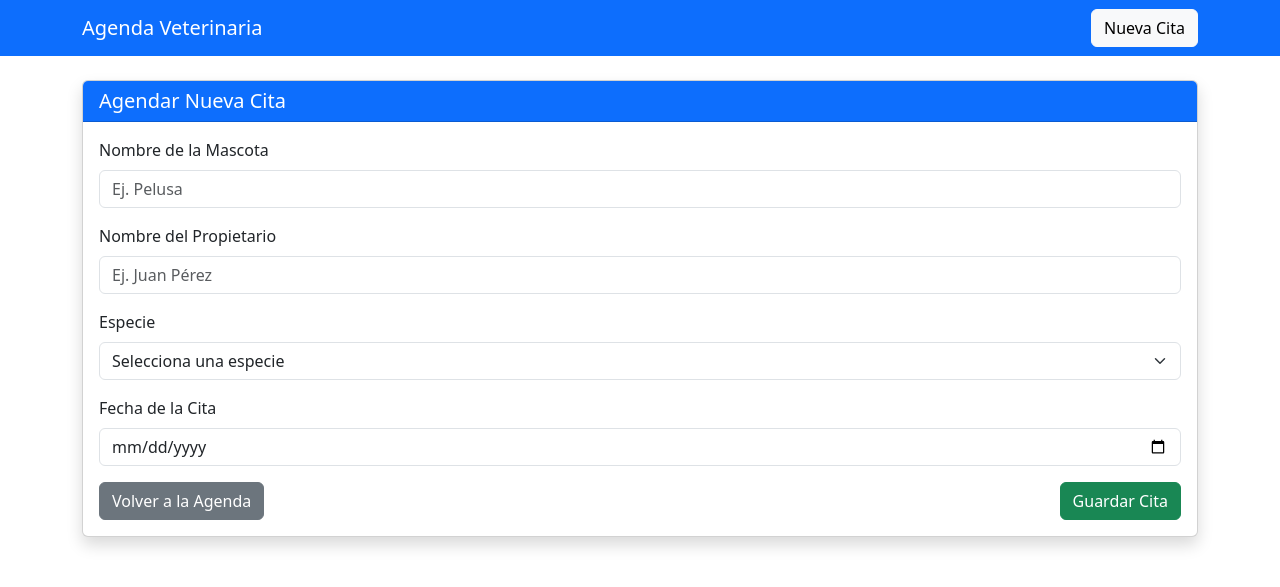
After one commit to carlosingsistem/veterinaria-cmpr, a Flask app: page /agendar in a window 1280 px wide. The commit adds this page. Shown: the top 587 px of the page. Run offline with Flask 3, Linux system fonts and the light colour scheme.

Commit message:
Se adiciona la funcion agendar vinculada a la ruta agendar, que admite los metodos GET y POST get para renderizar el archivo agendar.html y post para el envio de los datos y guardado en la base de datos

```diff
--- a/app.py
+++ b/app.py
@@ -1,4 +1,4 @@
-from flask import Flask, render_template
+from flask import Flask, render_template, request, redirect
 import sqlite3
 
 app = Flask(__name__)
@@ -20,7 +20,7 @@ def init_database():
 init_database()
 
 @app.route("/")
-def index():
+def agenda():
     conn = sqlite3.connect('citas.db')
     conn.row_factory = sqlite3.Row
     cursor = conn.cursor()
@@ -29,5 +29,23 @@ def index():
 
     return render_template('index.html', citas=citas)
 
+@app.route('/agendar', methods=('GET', 'POST'))
+def agendar():
+    if request.method == 'POST':
+        mascota = request.form['mascota']
+        propietario = request.form['propietario']
+        especie = request.form['especie']
+        fecha = request.form['fecha']
+
+        conn = sqlite3.connect('citas.db')
+        cursor = conn.cursor()
+        cursor.execute("""
+            INSERT INTO pacientes (mascota, propietario, especie, fecha) VALUES (?, ?, ?, ?)
+        """, (mascota, propietario, especie, fecha))
+        conn.commit()
+        conn.close()
+        return redirect("/")
+    return render_template('agendar.html')
+
 if __name__ == '__main__':
     app.run(debug=True, port=5001)
--- /dev/null
+++ b/templates/agendar.html
@@ -0,0 +1,43 @@
+{% extends 'base.html' %}
+
+{% block content %}
+<div class="card shadow">
+    <div class="card-header bg-primary text-white">
+        <h2 class="h5 mb-0">Agendar Nueva Cita</h2>
+    </div>
+    <div class="card-body">
+        <form action="/agendar" method="post">
+            <div class="mb-3">
+                <label for="mascota" class="form-label">Nombre de la Mascota</label>
+                <input type="text" class="form-control" id="mascota" name="mascota" placeholder="Ej. Pelusa" required>
+            </div>
+
+            <div class="mb-3">
+                <label for="propietario" class="form-label">Nombre del Propietario</label>
+                <input type="text" class="form-control" id="propietario" name="propietario" placeholder="Ej. Juan Pérez" required>
+            </div>
+
+            <div class="mb-3">
+                <label for="especie" class="form-label">Especie</label>
+                <select class="form-select" id="especie" name="especie" required>
+                    <option value="" selected disabled>Selecciona una especie</option>
+                    <option value="Perro">Perro</option>
+                    <option value="Gato">Gato</option>
+                    <option value="Ave">Ave</option>
+                    <option value="Otro">Otro</option>
+                </select>
+            </div>
+
+            <div class="mb-3">
+                <label for="fecha" class="form-label">Fecha de la Cita</label>
+                <input type="date" class="form-control" id="fecha" name="fecha" required>
+            </div>
+
+            <div class="d-flex justify-content-between">
+                <a href="/" class="btn btn-secondary">Volver a la Agenda</a>
+                <button type="submit" class="btn btn-success">Guardar Cita</button>
+            </div>
+        </form>
+    </div>
+</div>
+{% endblock %}
--- a/templates/index.html
+++ b/templates/index.html
@@ -8,7 +8,7 @@
     <div class="col-md-4 mb-3">
         <div class="card shadow-sm">
             <div class="card-body">
-                <h5 class="card-title">{{ cita.mascota }} ({{ cita.escpecie}})</h5>
+                <h5 class="card-title">{{ cita.mascota }} ({{ cita.especie }})</h5>
                 <p class="card-text"><strong>Dueño:</strong> {{ cita.propietario }}<br>
                 <strong>Fecha:</strong> {{ cita.fecha }}</p>
                 <a href="#" class="btn btn-sm btn-warning">Editar</a>
```
Also changed, not shown: citas.db.
